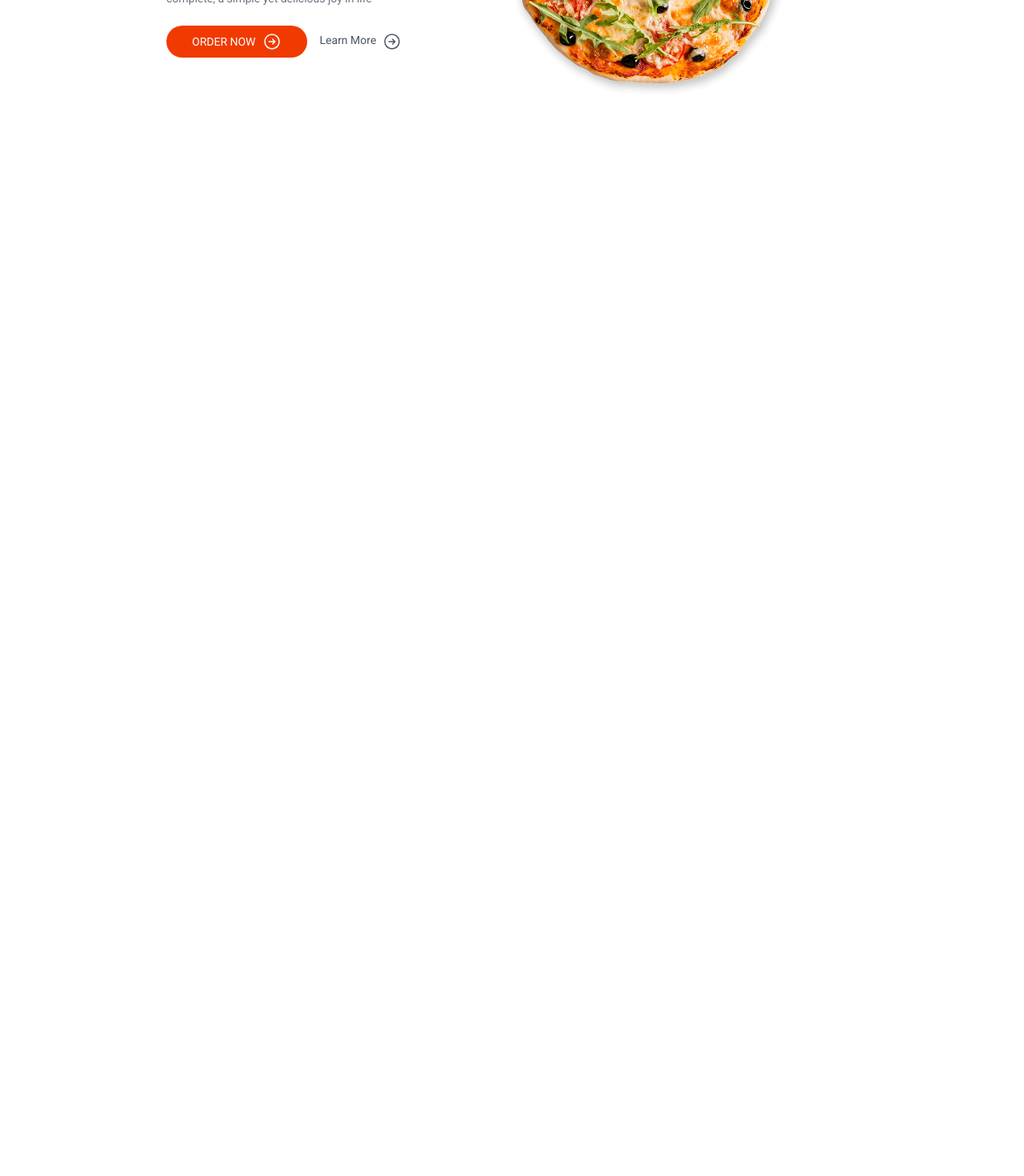
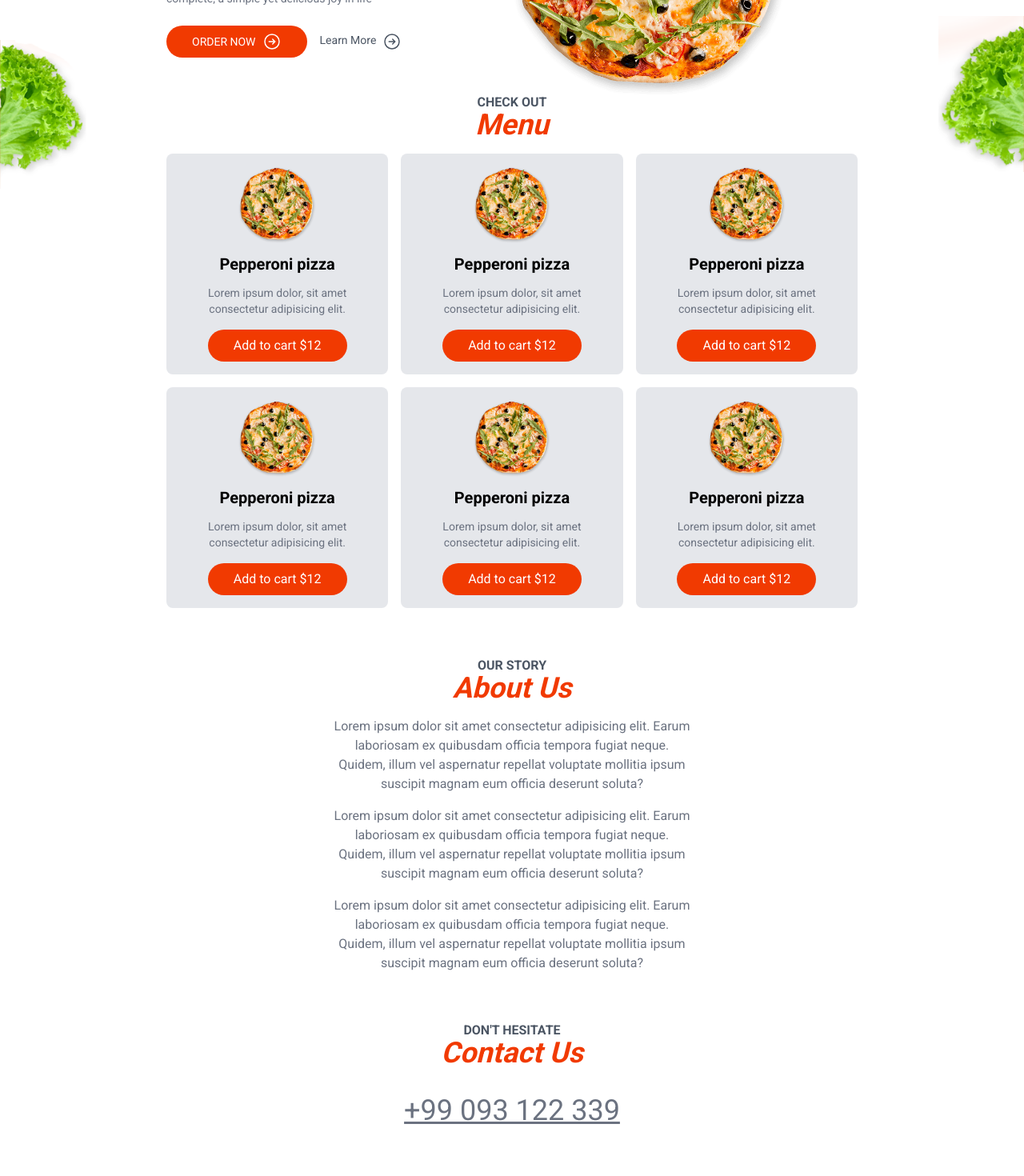
Before and after one commit to siamislam07/food-smash, a Next.js app: page / in a window 1280 px wide. Shown: the part 280-1750 px from the top of the page at 80% size. Before the commit the page ends 800 px from the top, so only its background shows below. Built offline with nearby package versions, Linux system fonts and the light colour scheme.

Commit message:
home page complete

```diff
--- a/src/app/page.js
+++ b/src/app/page.js
@@ -1,12 +1,44 @@
 import Header from '@/components/layout/Header'
 import Hero from '@/components/layout/Hero'
+import HomeMenu from '@/components/layout/HomeMenu'
+import SectionHeaders from '@/components/layout/SectionHeaders'
 
 
 export default function Home() {
   return (
     <>
-    <Header/>
-    <Hero/>
+      <Header />
+      <Hero />
+      <HomeMenu />
+      <section className='text-center my-16'>
+        <SectionHeaders
+          subHeader={'Our Story'}
+          mainHeading={'About Us'}
+        />
+        <div className='text-gray-500 max-w-md mx-auto mt-4 flex flex-col gap-4'>
+          <p >
+            Lorem ipsum dolor sit amet consectetur adipisicing elit. Earum laboriosam ex quibusdam officia tempora fugiat neque. Quidem, illum vel aspernatur repellat voluptate mollitia ipsum suscipit magnam eum officia deserunt soluta?
+          </p>
+          <p>
+            Lorem ipsum dolor sit amet consectetur adipisicing elit. Earum laboriosam ex quibusdam officia tempora fugiat neque. Quidem, illum vel aspernatur repellat voluptate mollitia ipsum suscipit magnam eum officia deserunt soluta?
+          </p>
+          <p>
+            Lorem ipsum dolor sit amet consectetur adipisicing elit. Earum laboriosam ex quibusdam officia tempora fugiat neque. Quidem, illum vel aspernatur repellat voluptate mollitia ipsum suscipit magnam eum officia deserunt soluta?
+          </p>
+        </div>
+
+      </section>
+
+      <section className='text-center my-8'>
+        <SectionHeaders subHeader={'Don\'t hesitate'} mainHeading={'Contact Us'} />
+        <div className='mt-8'>
+          <a className='text-4xl underline text-gray-500' href="tel;+99 093 122 339">+99 093 122 339</a>
+        </div>
+
+      </section>
+      <footer className='border-t p-8 text-center text-gray-500 mt-16'>
+          &copy; 2024 All right reserved
+      </footer>
     </>
   )
 }
--- /dev/null
+++ b/src/components/layout/HomeMenu.js
@@ -0,0 +1,29 @@
+import Image from "next/image";
+import MenuItem from "../menu/MenuItem";
+import SectionHeaders from "./SectionHeaders";
+
+export default function HomeMenu() {
+    return (
+        <section className="">
+            <div className="absolute  left-0 right-0 justify-start w-full " >
+                <div className=" left-0 -top-[70px] absolute -z-10">
+                    <Image src={'/sallad1.png'} width={109} height={195} alt="sallad" />
+                </div>
+                <div className=" absolute right-0 -top-[100px] -z-10 ">
+                    <Image src={'/sallad2.png'} width={107} height={195} alt="sallad" />
+                </div>
+            </div>
+            <div className="text-center mb-4">
+                <SectionHeaders subHeader={'check out'} mainHeading={'Menu'}/>
+            </div>
+            <div className="grid grid-cols-3 gap-4">
+                <MenuItem/>
+                <MenuItem/>
+                <MenuItem/>
+                <MenuItem/>
+                <MenuItem/>
+                <MenuItem/>
+            </div>
+        </section>
+    )
+}
--- /dev/null
+++ b/src/components/layout/SectionHeaders.js
@@ -0,0 +1,13 @@
+export default function SectionHeaders({ subHeader, mainHeading }) {
+    return (
+        <>
+            <h3 className="uppercase text-gray-600 font-semibold  leading-4">
+                {subHeader}
+            </h3>
+            <h2 className="text-primary font-bold text-4xl italic">
+                {mainHeading}
+            </h2>
+        </>
+
+    )
+}
--- /dev/null
+++ b/src/components/menu/MenuItem.js
@@ -0,0 +1,15 @@
+export default function MenuItem() {
+    return (
+        <div className="bg-gray-200 p-4 rounded-lg text-center hover:bg-white hover:shadow-md hover:shadow-black/25 = transition-all ">
+            <div className="text-center">
+
+                <img src="/pizza.png" className="max-h-auto mx-auto max-h-24" alt="pizza" />
+            </div>
+            <h4 className=" text-xl font-semibold my-3  ">Pepperoni pizza</h4>
+            <p className="text-gray-500 text-sm">
+                Lorem ipsum dolor, sit amet consectetur adipisicing elit.
+            </p>
+            <button className="bg-primary text-white rounded-full px-8 py-2 mt-4">Add to cart $12</button>
+        </div>
+    )
+}
```
